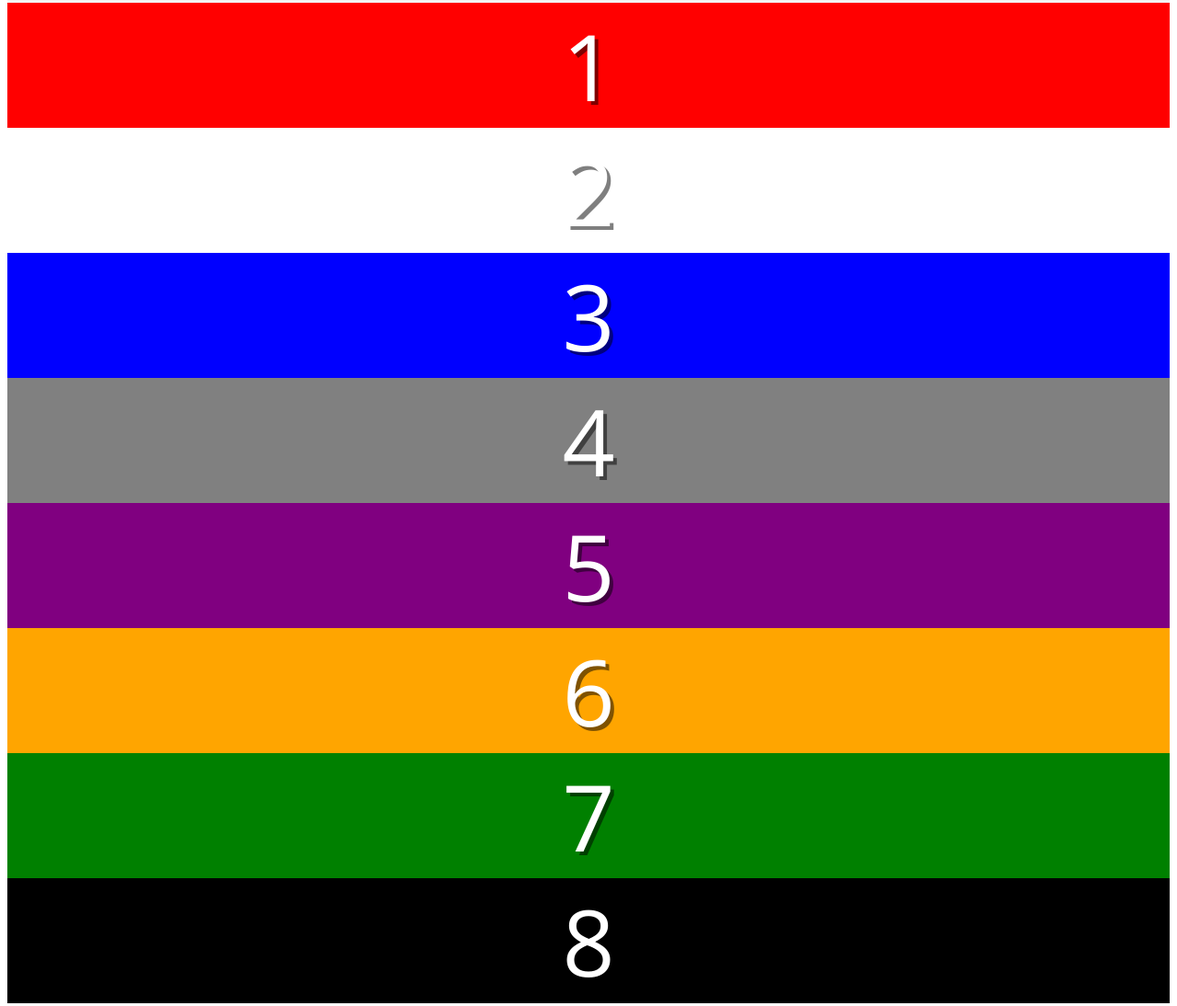
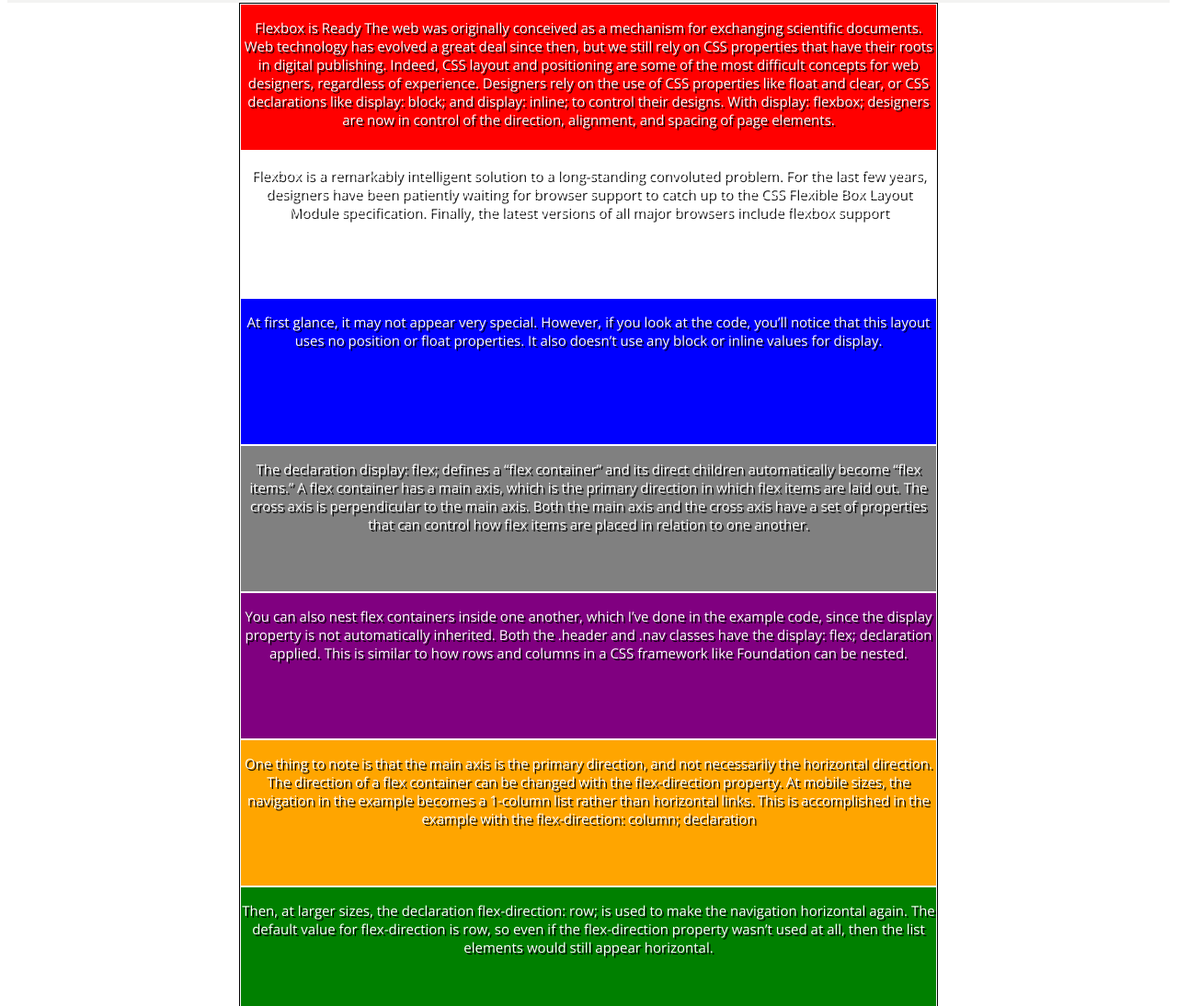
Before and after one commit to wjin0352/Frontendtest, a plain HTML site: page index.html in a window 1280 px wide. Shown: the part 5246-6340 px from the top of the page at 92% size. Drawn offline with nearby package versions, Linux system fonts and the light colour scheme.

Commit message:
flexbox css effects added

```diff
--- a/css/bt.css
+++ b/css/bt.css
@@ -136,22 +136,38 @@ header {
     background-position: center right , right;
     background-repeat: no-repeat;*/
 }
+	/* flex box sample css, to use this you need a container and items inside of it
+	you can then say display flex and assign a flex value to each of them */
+	.flexbox {
+		display: flex; /*turns display into flexible wrapper */
+		height: 1600px;
+		flex-direction: column;
+		width: 60%;
+		border: 1px solid black;
+		margin:0 auto;
+		flex-wrap: wrap;
 
-	.flexbox {
-		height: 1600px;
+
 	}
 
 	.box {
+
 		color: white;
 		border:white;
 
-		font-size: 100px;
+		font-size: 30px;
 		text-align: center;
-		text-shadow: 4px 4px 0 rgba(0,0,0,0.5);
+		text-shadow: 2px 2px 0 rgba(0,0,0,0.9);
+	}
+
+	.box {
+		flex: 1;
+		min-width: 25%;
+		min-height: 50px;
 	}
 
 	.box p {
-			font-size: 20px;
+			font-size: 15px;
 			}
 
 
@@ -165,6 +181,20 @@ header {
 		.box8 {background: black;}
 		.box9 {background: white;}
 		.box10 {background: violet;}
+
+		.box {
+	    border-style: solid;
+	    border-width: 1px;
+	    display: block;
+
+	    -webkit-transition:width 2s, height 2s, background-color 2s, -webkit-transform 2s;
+	    transition:width 2s, height 2s, background-color 2s, transform 2s;
+		}
+		.box:hover {
+
+		    -webkit-transform:rotate(180deg);
+		    transform:rotate(180deg);
+		}
 
 
 footer {
--- a/index.html
+++ b/index.html
@@ -399,17 +399,21 @@
 		   </div>
 		</section>
 
+		<!-- sample flexbox stuff -->
 		<section class="flexbox">
-			<div class="box box1">1</div>
-			<div class="box box2">2</div>
-			<div class="box box3">3</div>
-			<div class="box box4">4</div>
-			<div class="box box5">5</div>
-			<div class="box box6">6</div>
-			<div class="box box7">7</div>
-			<div class="box box8">8</div>
-			<div class="box box9">9</div>
-			<div class="box box10">10</div>
+			<div class="box box1"><p>Flexbox is Ready
+			The web was originally conceived as a mechanism for exchanging scientific documents. Web technology has evolved a great deal since then, but we still rely on CSS properties that have their roots in digital publishing. Indeed, CSS layout and positioning are some of the most difficult concepts for web designers, regardless of experience. Designers rely on the use of CSS properties like float and clear, or CSS declarations like display: block; and display: inline; to control their designs. With display: flexbox; designers are now in control of the direction, alignment, and spacing of page elements.
+
+			</p></div>
+			<div class="box box2"><p>Flexbox is a remarkably intelligent solution to a long-standing convoluted problem. For the last few years, designers have been patiently waiting for browser support to catch up to the CSS Flexible Box Layout Module specification. Finally, the latest versions of all major browsers include flexbox support<p/></div>
+			<div class="box box3"><p>At first glance, it may not appear very special. However, if you look at the code, you’ll notice that this layout uses no position or float properties. It also doesn’t use any block or inline values for display.</p></div>
+			<div class="box box4"><p>The declaration display: flex; defines a “flex container” and its direct children automatically become “flex items.” A flex container has a main axis, which is the primary direction in which flex items are laid out. The cross axis is perpendicular to the main axis. Both the main axis and the cross axis have a set of properties that can control how flex items are placed in relation to one another.</p></div>
+			<div class="box box5"><p>You can also nest flex containers inside one another, which I’ve done in the example code, since the display property is not automatically inherited. Both the .header and .nav classes have the display: flex; declaration applied. This is similar to how rows and columns in a CSS framework like Foundation can be nested.</p></div>
+			<div class="box box6"><p>One thing to note is that the main axis is the primary direction, and not necessarily the horizontal direction. The direction of a flex container can be changed with the flex-direction property. At mobile sizes, the navigation in the example becomes a 1-column list rather than horizontal links. This is accomplished in the example with the flex-direction: column; declaration</p></div>
+			<div class="box box7"><p>Then, at larger sizes, the declaration flex-direction: row; is used to make the navigation horizontal again. The default value for flex-direction is row, so even if the flex-direction property wasn’t used at all, then the list elements would still appear horizontal.</p></div>
+			<div class="box box8"><p>The flex property is applied to flex items. It’s a shorthand property that combines the flex-grow, flex-shrink, and flex-basis properties into one declaration. The flex-grow and flex-shrink properties both take a unitless value that defines how much space each element should take up in proportion to one another. By default, flex-grow is 0 and flex-shrink is 1, meaning that all the elements will be in proportion to one another. The flex-basis property defines the size of elements before extra space is distributed and its default value is auto.</p></div>
+			<div class="box box9"><p>The latter two properties are optional, so if we simply apply the declaration flex: 1; to the .nav class, it changes the flex-grow value to 1. The other flex item in the same flex container is the h1 element with the class .logo, and since flex-grow is 0 by default, the .nav will always take up more space than the .logo.</p></div>
+			<div class="box box10"><p>If there’s space left over inside a flex container, either because the flex items have reached their maximum size or because they’re inflexible, then the justify-content property can define how the space should be used. In the example, the .header has the declaration justify-content: space-between; which means the first flex item will be at the start of the line, the last item will touch the end of the line, and anything between will be evenly distributed. On the nested .nav flex container, the declaration justify-content: space-around; is used to distribute the remaining space evenly around each navigation link</p></div>
 		</section>
 
 
```
